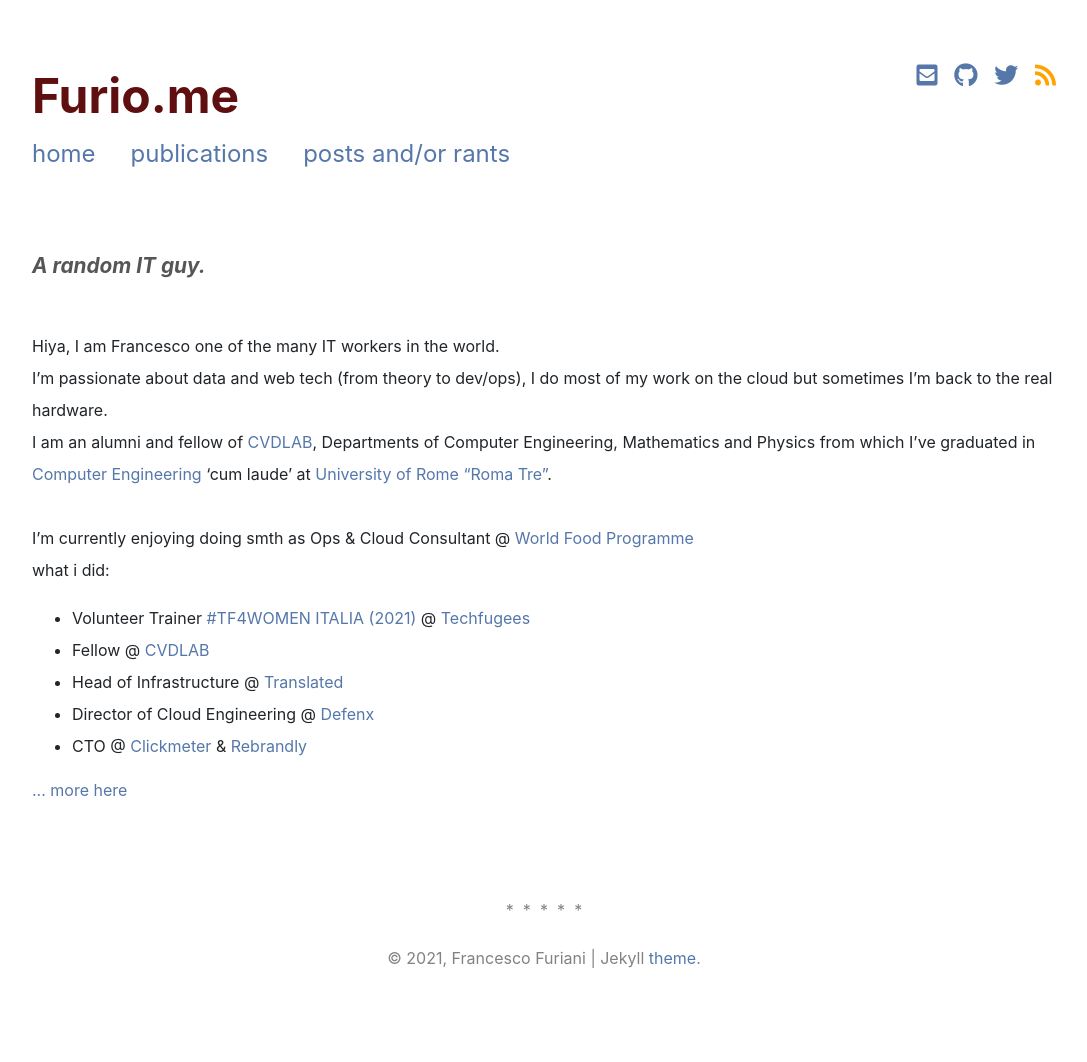
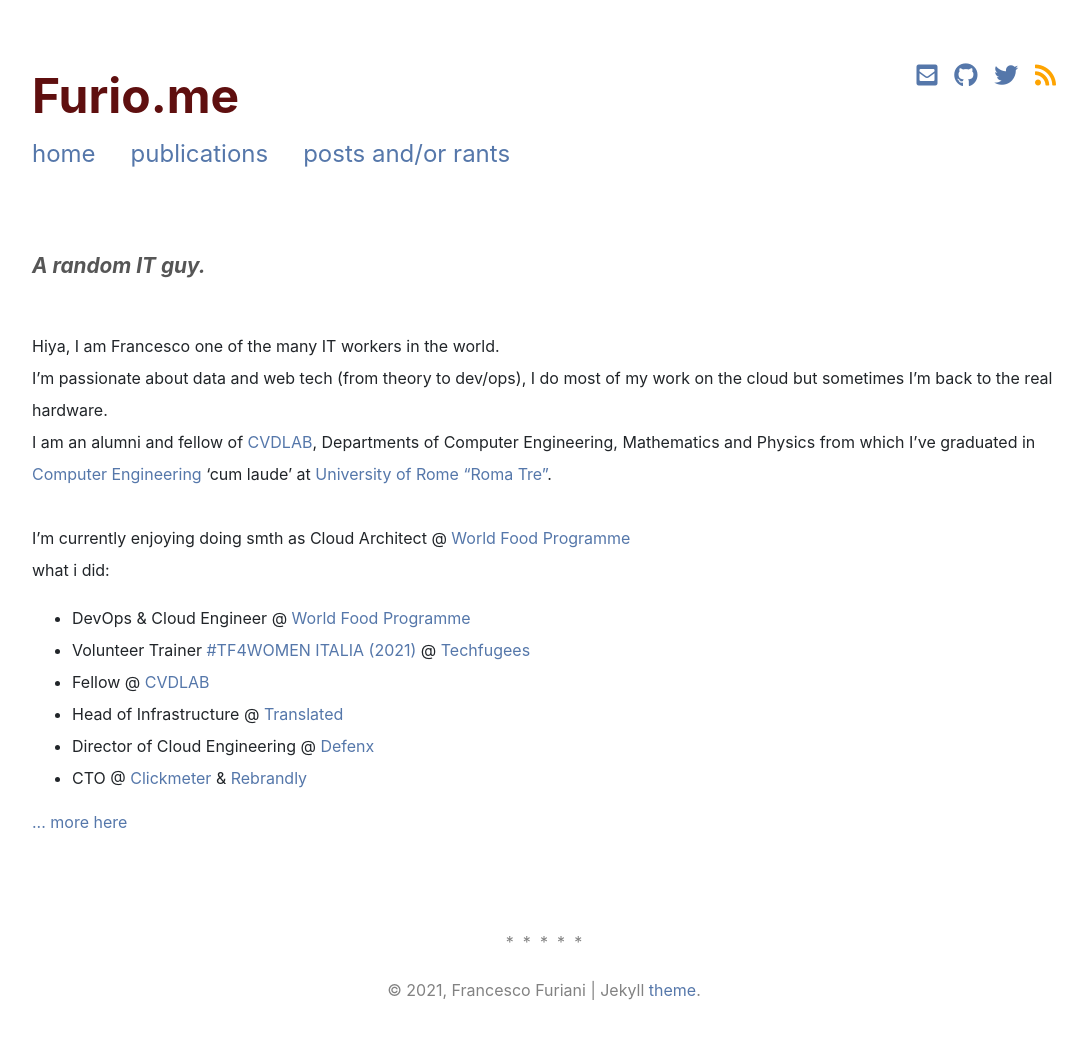
Before and after one commit to furio/furio.github.io, a Jekyll site: the page built from index.md, in a window 1280 px wide. Shown: the whole page, without its empty margins (96-1183 px from the left). Built offline with Jekyll 4.4.1, drawn with Linux system fonts in a browser that asks for light colours; nearby versions of some CDN libraries; a style sheet for code colours, icons or effects is not loaded; before the commit the page ends 1030 px from its top, so only the background shows below that.

Commit message:
Update index.md

```diff
--- a/index.md
+++ b/index.md
@@ -17,8 +17,9 @@
 graduated in [Computer Engineering](http://www.inf.uniroma3.it) 'cum laude' at [University of Rome "Roma Tre"](http://www.uniroma3.it/).
 <br />
 <br />
-I'm currently enjoying doing smth as Ops &amp; Cloud Consultant @ [World Food Programme](https://www.wfp.org/) <br />
+I'm currently enjoying doing smth as Cloud Architect @ [World Food Programme](https://www.wfp.org/) <br />
 what i did:
+* DevOps &amp; Cloud Engineer @ [World Food Programme](https://www.wfp.org/)
 * Volunteer Trainer [#TF4WOMEN ITALIA (2021)](https://techfugees.com/it/fellowship-tf4women/italy/) @ [Techfugees](https://techfugees.com/it/)
 * Fellow @ [CVDLAB](http://cvdlab.org/)
 * Head of Infrastructure @ [Translated](https://translated.com/)
```
